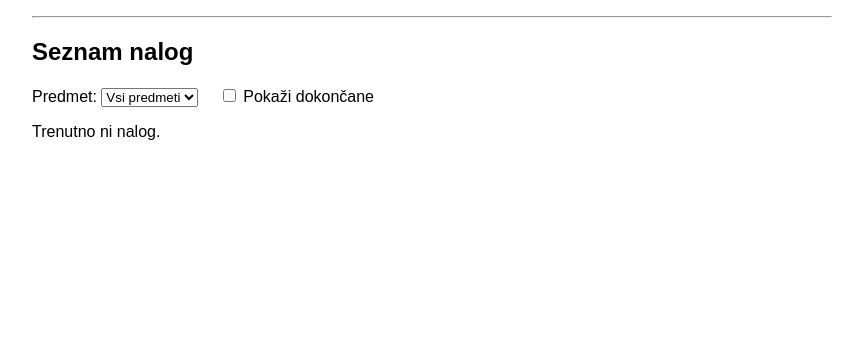
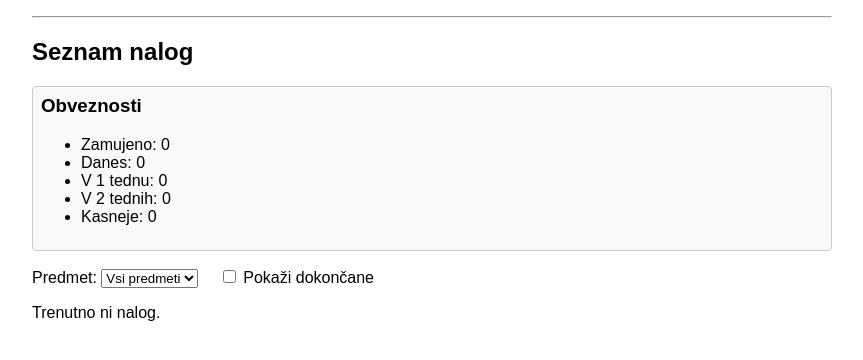
Before and after one commit to jsvnk/school-todo, a Flask app: page / in a window 1280 px wide. Shown: the part 34-394 px from the top of the page, without its empty margins (208-1071 px from the left). Run offline with Flask 3, Linux system fonts and the light colour scheme; the visitor is signed in with stand-in values (Sample User, id 1); data that the repository does not hold is empty.

Commit message:
Add priority and obligations overview

```diff
--- a/app.py
+++ b/app.py
@@ -1,8 +1,9 @@
 import os
-from datetime import datetime
+from datetime import datetime, date
 
 from flask import Flask, render_template, request, redirect, url_for, session
 from flask_sqlalchemy import SQLAlchemy
+from sqlalchemy import text
 
 # -------------------------------------------------
 # KONFIGURACIJA
@@ -40,6 +41,8 @@ TASK_TYPES = [
     "Test iz vaj",
 ]
 
+PRIORITY_LEVELS = ["obvezno", "neobvezno"]
+
 
 # -------------------------------------------------
 # MODEL: naloga
@@ -52,6 +55,7 @@ class Task(db.Model):
     due_date = db.Column(db.Date, nullable=False)            # rok (datum)
     description = db.Column(db.Text)                         # opis, link na ucilnice
     is_done = db.Column(db.Boolean, default=False)           # ali je opravljena
+    priority = db.Column(db.String(20), nullable=False, default="obvezno")  # obvezno / neobvezno
 
     def is_overdue(self):
         return (not self.is_done) and self.due_date < datetime.today().date()
@@ -68,6 +72,18 @@ class Task(db.Model):
 # -------------------------------------------------
 with app.app_context():
     db.create_all()
+
+    # Poskrbimo, da stolpec priority obstaja (za SQLite in Postgres).
+    try:
+        with db.engine.connect() as conn:
+            conn.execute(
+                text(
+                    "ALTER TABLE task ADD COLUMN priority VARCHAR(20) NOT NULL DEFAULT 'obvezno'"
+                )
+            )
+    except Exception:
+        # Če stolpec že obstaja ali ALTER ni potreben, napako ignoriramo.
+        pass
 
 
 # -------------------------------------------------
@@ -105,21 +121,57 @@ def index():
     subject_filter = request.args.get("subject", "")
 
     # seznam vseh predmetov za filter (distinct)
-    subjects = [s[0] for s in db.session.query(Task.subject).distinct().order_by(Task.subject).all()]
+    subjects = [
+        s[0]
+        for s in db.session.query(Task.subject)
+        .distinct()
+        .order_by(Task.subject)
+        .all()
+    ]
 
-    query = Task.query.order_by(Task.due_date.asc())
+    base_query = Task.query.order_by(Task.due_date.asc())
     if subject_filter:
-        query = query.filter(Task.subject == subject_filter)
+        base_query = base_query.filter(Task.subject == subject_filter)
+
+    # za glavni seznam upoštevamo tudi show_done
+    query = base_query
     if not show_done:
         query = query.filter(Task.is_done.is_(False))
 
     tasks = query.all()
+
+    # pregled obveznosti (samo nedokončane naloge)
+    today = date.today()
+    todo_tasks = base_query.filter(Task.is_done.is_(False)).all()
+
+    overview = {
+        "overdue": [],
+        "today": [],
+        "week": [],
+        "two_weeks": [],
+        "later": [],
+    }
+
+    for t in todo_tasks:
+        delta = (t.due_date - today).days
+        if delta < 0:
+            overview["overdue"].append(t)
+        elif delta == 0:
+            overview["today"].append(t)
+        elif delta <= 7:
+            overview["week"].append(t)
+        elif delta <= 14:
+            overview["two_weeks"].append(t)
+        else:
+            overview["later"].append(t)
+
     return render_template(
         "index.html",
         tasks=tasks,
         show_done=show_done,
         subjects=subjects,
         subject_filter=subject_filter,
+        overview=overview,
     )
 
 
@@ -131,6 +183,7 @@ def add_task():
         subject = request.form["subject"].strip()
         due_date_str = request.form["due_date"]
         description = request.form.get("description", "").strip()
+        priority = request.form.get("priority", "obvezno").strip() or "obvezno"
 
         # HTML <input type="date"> vrne "YYYY-MM-DD"
         due_date = datetime.strptime(due_date_str, "%Y-%m-%d").date()
@@ -141,6 +194,7 @@ def add_task():
             subject=subject,
             due_date=due_date,
             description=description,
+            priority=priority,
         )
         db.session.add(task)
         db.session.commit()
@@ -159,6 +213,7 @@ def edit_task(task_id):
         task.subject = request.form["subject"].strip()
         due_date_str = request.form["due_date"]
         task.description = request.form.get("description", "").strip()
+        task.priority = request.form.get("priority", "obvezno").strip() or "obvezno"
 
         task.due_date = datetime.strptime(due_date_str, "%Y-%m-%d").date()
 
--- a/templates/base.html
+++ b/templates/base.html
@@ -15,10 +15,14 @@
         .badge { padding: 2px 6px; border-radius: 3px; font-size: 0.8rem; background: #eee; margin-left: 0.5rem; }
         .badge.type { background: #d0e7ff; }
         .badge.subject { background: #e5ffd0; }
+        .badge.priority-obvezno { background: #ffd0d0; }
+        .badge.priority-neobvezno { background: #d0ffe0; }
         .date { font-weight: bold; }
         nav a { margin-right: 1rem; }
         .right { text-align: right; }
         .error { color: #c00; }
+        .overview { border: 1px solid #ccc; padding: 0.5rem; margin-bottom: 1rem; border-radius: 4px; background: #f9f9f9; }
+        .overview h3 { margin-top: 0; }
     </style>
 </head>
 <body>
--- a/templates/index.html
+++ b/templates/index.html
@@ -1,6 +1,17 @@
 {% extends "base.html" %}
 {% block content %}
 <h2>Seznam nalog</h2>
+
+<div class="overview">
+    <h3>Obveznosti</h3>
+    <ul>
+        <li>Zamujeno: {{ overview.overdue|length }}</li>
+        <li>Danes: {{ overview.today|length }}</li>
+        <li>V 1 tednu: {{ overview.week|length }}</li>
+        <li>V 2 tednih: {{ overview.two_weeks|length }}</li>
+        <li>Kasneje: {{ overview.later|length }}</li>
+    </ul>
+</div>
 
 <form method="get" style="margin-bottom: 1rem;">
     <label>
@@ -38,6 +49,11 @@
                     <strong>{{ task.title }}</strong>
                     <span class="badge subject">{{ task.subject }}</span>
                     <span class="badge type">{{ task.task_type }}</span>
+                    {% if task.priority == 'obvezno' %}
+                        <span class="badge priority-obvezno">Obvezno</span>
+                    {% else %}
+                        <span class="badge priority-neobvezno">Neobvezno</span>
+                    {% endif %}
                 </div>
                 <div>
                     {% if task.is_done %}
```
Also changed, not shown: templates/add_task.html (+8 -0 lines).
